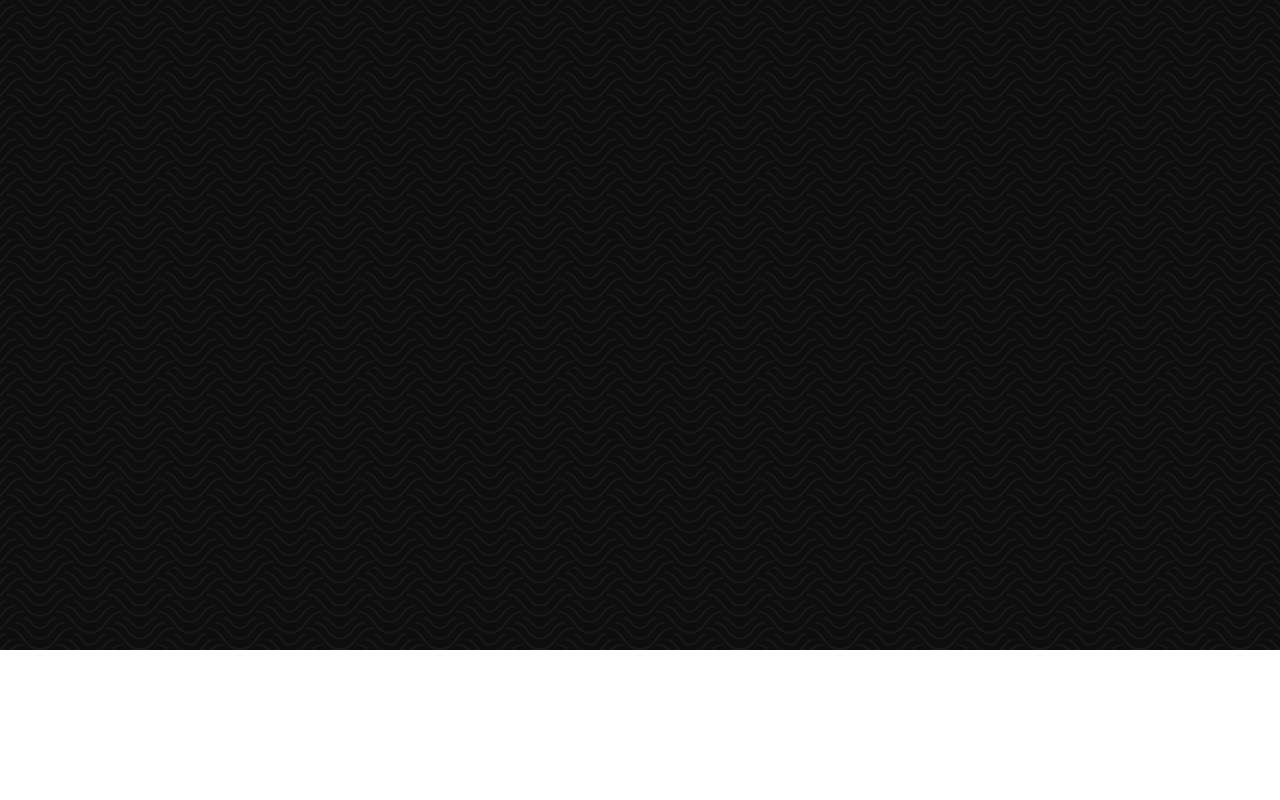
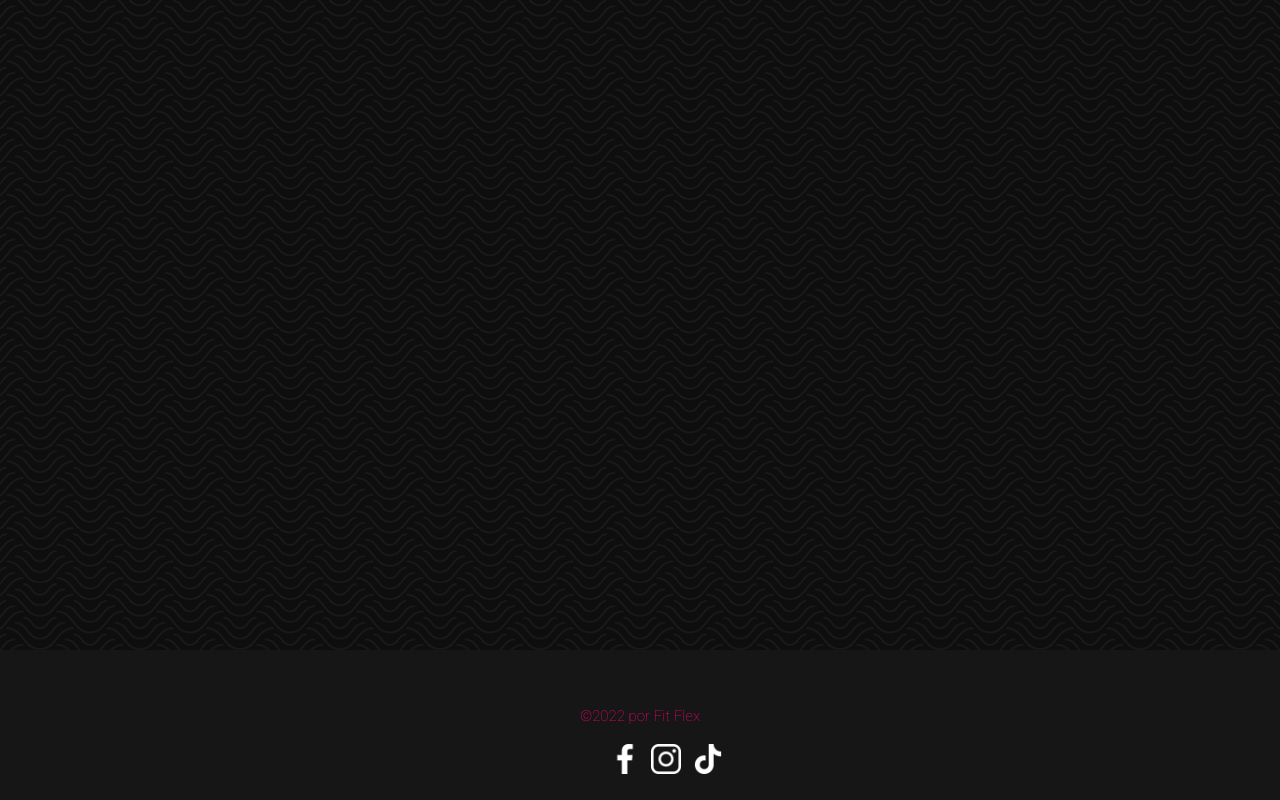
Before and after one commit to Baquin/Fit-Flex, a plain HTML site: page index.html in a window 1280 px wide. Shown: the part 1814-2614 px from the top of the page. Before the commit the page ends 2464 px from the top, so only its background shows below. Drawn offline with nearby package versions, Linux system fonts and the light colour scheme; files whose address does not match are found by name.

Commit message:
second commit

```diff
--- a/index.html
+++ b/index.html
@@ -53,14 +53,18 @@
                 autoestima e condicionamento físico, largando de vez o sedentarismo e a procrastinação.</p><br>
             <p>Aqui você encontrará não só o caminho para se tornar uma pessoa melhor, mas para te levarmos a vitória e
                 trilhar o seu caminho de campeã(o).</p><br>
-            <p>Só a Fit Flex possui os recursos adequados para te ajudar a chegar ao inexplicável, mais longe e impossível,
-                 para alcançar seus objetivos e metas mais esperados.</p><br>
+            <p>Só a Fit Flex possui os recursos adequados para te ajudar a chegar ao inexplicável, mais longe e
+                impossível,
+                para alcançar seus objetivos e metas mais esperados.</p><br>
             <p>Junte-se a nós e te mostraremos como a realmente a vida é para ser vivida! Pois só aqui você irá se
                 diferenciar dos demais!</p>
         </div><br><br><br>
+    </main>
+    <footer>
         <div class="footer-2">
             <div class="content">
-                <br><br><br><p>
+                <br><br><br>
+                <p>
                     ©2022 por Fit Flex
                 </p>
                 <br>
@@ -85,7 +89,7 @@
                 </div>
             </div>
         </div>
-    </main>
+    </footer>
     <script src="mobile-navbar.js"></script>
     <script type="text/javascript" src="./js/jquery.js"></script>
     <script type="text/javascript" src="./js/jquery-migrate.js"></script>
```
Also changed, not shown: contato.html (+9 -3 lines), suplementos.html (+9 -3 lines), treinamento.html (+9 -3 lines).
